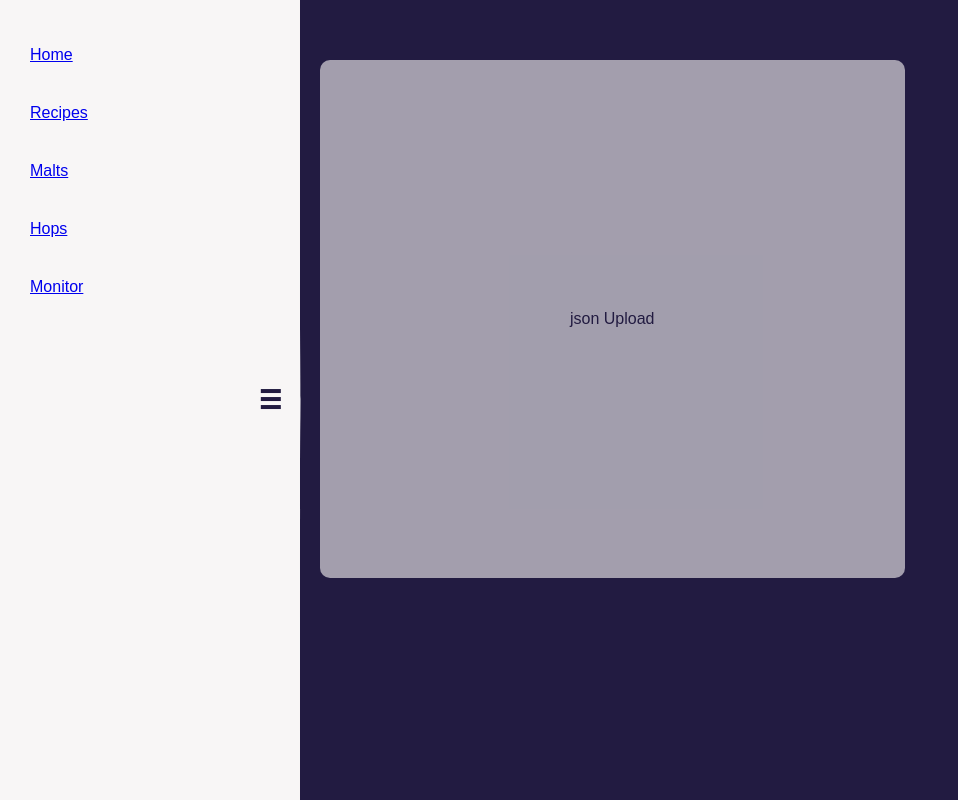
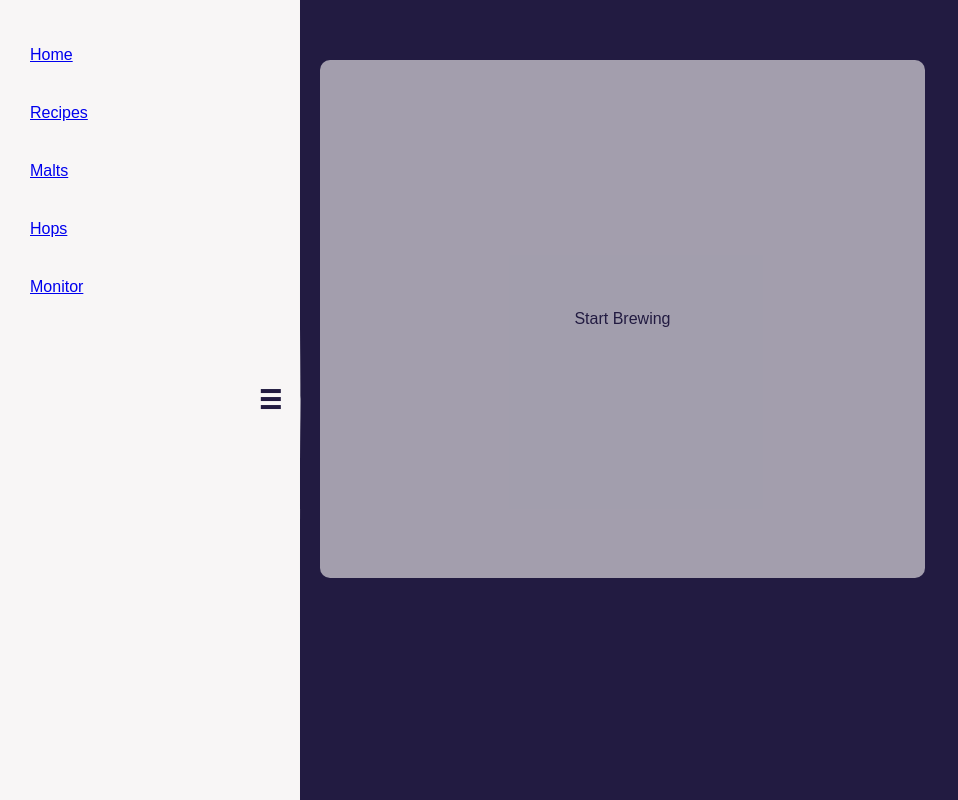
Before and after one commit to FinnHeu/BrewPi, a Flask app: page / in a window 1280 px wide. Shown: the whole page, without its empty margins (0-958 px from the left). Run offline with Flask 2, Linux system fonts and the light colour scheme.

Commit message:
references

```diff
--- a/WebApp/static/style.css
+++ b/WebApp/static/style.css
@@ -32,7 +32,7 @@ body, html {
 	opacity: 1
 }
 
-.button5 {
+.button1 {
 	margin-top: 60px;
 	margin-left: 320px;
 	padding: 250px 250px;
--- a/WebApp/templates/index.html
+++ b/WebApp/templates/index.html
@@ -40,7 +40,20 @@
 		</svg>
 	</div>
 
-    <button class="button button5">json Upload</button>
+    <input type="button" class='button button1' name="scriptbutton" value=" Start Brewing " onclick="goPython()">
+    <script src="http://code.jquery.com/jquery-3.3.1.min.js" integrity="sha256-FgpCb/KJQlLNfOu91ta32o/NMZxltwRo8QtmkMRdAu8=" crossorigin="anonymous"></script>
+
+    <script>
+        function goPython(){
+            alert('started brewing!')
+            $.ajax({
+              url: "../../Brewing/run.py",
+             context: document.body
+            }).done(function() {
+             alert('finished python script');
+            });
+        }
+    </script>
 
     </body>
 </html>
```
